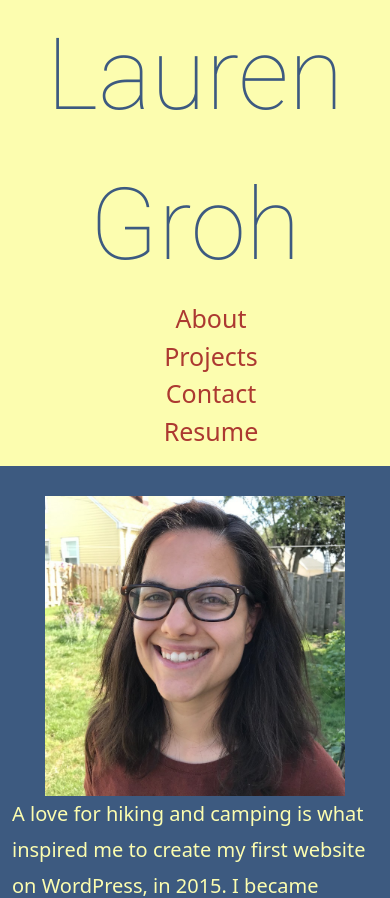
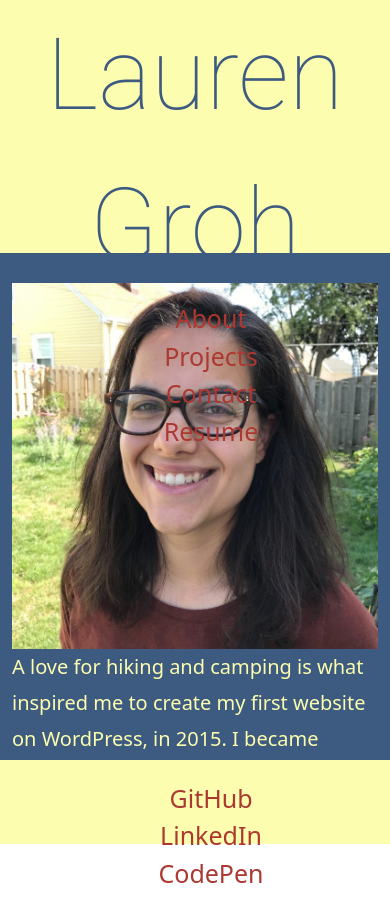
Before and after one commit to GrohTech/react-portfolio, a React (Create React App) app: page / in a window 390 px wide. Shown: the top 898 px of the page. Built offline with nearby package versions, Linux system fonts and the light colour scheme.

Commit message:
fix responsiveness issues

```diff
--- a/src/App.css
+++ b/src/App.css
@@ -1,5 +1,14 @@
+html, body{
+  height:100vh;
+  width: 100%;
+  padding: 0;
+  margin: 0;
+  overflow: hidden;
+}
 .App {
+  height: 100vh;
   text-align: center;
+  padding: 0;
 }
 
 .App-logo {
@@ -36,6 +45,7 @@
     transform: rotate(360deg);
   }
 }
-.active {
-  color: limegreen;
+.main{
+  height: 60vh;
+  margin-top: 30vh;
 }
--- a/src/App.js
+++ b/src/App.js
@@ -12,6 +12,7 @@ function App() {
   return (
     <div className = "App">
           <Header />
+          <section className="main overflow-auto">
           <Switch>
             <Route
               exact path="/about" component={About}
@@ -29,7 +30,9 @@ function App() {
               component={About}
             />
           </Switch>
+          </section>
           <Footer />
+
     </div>
   );
 }
--- a/src/components/About/About.css
+++ b/src/components/About/About.css
@@ -7,4 +7,10 @@
     justify-content: flex-start;
     line-height: 1.8;
     font-size: 20px;
+    height: 60vh;
+    overflow: auto;
 }
+.portfolio-photo {
+    max-width: 100%;
+    height: auto;
+}
--- a/src/components/About/index.js
+++ b/src/components/About/index.js
@@ -8,8 +8,8 @@ const About = () => {
         <section className="about" id="about">
             <section className="container">
                 <section className="row">
-                    <section className="about-item col-sm-4 my-auto">
-                        <img src={portfolioPhoto} className= "about-item" id="portfolio-photo" style={{ width: "300px", height: "300px" }} alt="portfolio-photo" />
+                    <section className="col-sm-4 my-auto">
+                        <img src={portfolioPhoto} className= "portfolio-photo" id="portfolio-photo" alt="portfolio-photo" />
                     </section>
                     <section className="about-item col-sm-8 my-auto text-start">
                         <p>A love for hiking and camping is what inspired me to create my first website on WordPress, in 2015. I became empowered by the realization that I could solve any problem by seeking information and educating myself.</p>
@@ -23,3 +23,5 @@ const About = () => {
 }
 
 export default About;
+
+// style={{ width: "300px", height: "300px" }}
--- a/src/components/Contact/Contact.css
+++ b/src/components/Contact/Contact.css
@@ -2,6 +2,7 @@
     padding: 30px 0px;
     background-color: #AC3931;
     color: #FCFDAF;
+    height: 60vh;
 }
 .contact h2 {
     margin-bottom: 30px;
--- a/src/components/Footer/Footer.css
+++ b/src/components/Footer/Footer.css
@@ -1,8 +1,12 @@
 .footer {
     background-color: #FCFDAF;
     color: #3D5A80;
-    border-top: 1px solid black;
     padding: 20px 0px;
+    margin: 0;
+    bottom: 0;
+    position: absolute;
+    width: 100vw;
+    height: 10vh;
 }
 .footer-list {
     list-style-type: none;
--- a/src/components/Header/Header.css
+++ b/src/components/Header/Header.css
@@ -1,6 +1,12 @@
 .header{
     background-color: #FCFDAF;
     color: #3D5A80;
+    top: 0;
+    position: absolute;
+    width: 100vw;
+    height: 30vh;
+    margin: 0;
+    padding-bottom: 30px;
 }
 .header-logo {
     font-family: RobotoThin;
--- a/src/components/Navigation/Navigation.css
+++ b/src/components/Navigation/Navigation.css
@@ -1,4 +1,11 @@
+.navigation{
+    padding: 0;
+    margin: 0;
+}
 .navigation-list {
     list-style-type: none;
     font-size: 25px;
 }
+.active {
+    color: limegreen;
+  }
--- a/src/components/Navigation/index.js
+++ b/src/components/Navigation/index.js
@@ -7,7 +7,7 @@ const Navigation = () => {
     return(
         <nav className="navigation container">
             <ul className="navigation-list row">
-                <li className="nav-item col-sm">
+                <li className="col-sm">
                     <NavLink
                         activeClassName = "active"
                         isActive={() => window.location.pathname === "/about"}
@@ -16,7 +16,7 @@ const Navigation = () => {
                     About
                     </NavLink>
                 </li>
-                <li className="nav-item col-sm">
+                <li className="col-sm">
                     <NavLink
                         activeClassName = "active"
                         isActive ={() => window.location.pathname === "/projects"}
@@ -25,7 +25,7 @@ const Navigation = () => {
                     Projects
                     </NavLink>
                 </li>
-                <li className="nav-item col-sm">
+                <li className="col-sm">
                     <NavLink
                         activeClassName = "active"
                         isActive ={() => window.location.pathname === "/contact"}
@@ -34,7 +34,7 @@ const Navigation = () => {
                     Contact
                     </NavLink>
                 </li>
-                <li className="nav-item col-sm">
+                <li className="col-sm">
                     <NavLink
                         activeClassName = "active"
                         isActive ={() => window.location.pathname === "/resume"}
--- a/src/components/Resume/Resume.css
+++ b/src/components/Resume/Resume.css
@@ -3,6 +3,7 @@
     color: #FCFDAF;
     font-size: 25px;
     padding: 30px 0px;
+    height: 60vh;
 }
 .resume h2 {
     margin-bottom: 30px;
--- a/src/index.css
+++ b/src/index.css
@@ -5,6 +5,11 @@ body {
     sans-serif;
   -webkit-font-smoothing: antialiased;
   -moz-osx-font-smoothing: grayscale;
+  height: 100vh;
+  width: 100%;
+  padding: 0;
+  margin: 0;
+  background-color: #FCFDAF;
 }
 
 code {
@@ -21,6 +26,3 @@ code {
   font-family: 'RobotoThin';
   src: url(./fonts/Roboto-Thin.ttf);
 }
-.active {
-  color: limegreen;
-}
```
Lines whose indentation alone changed are shown as unchanged.
